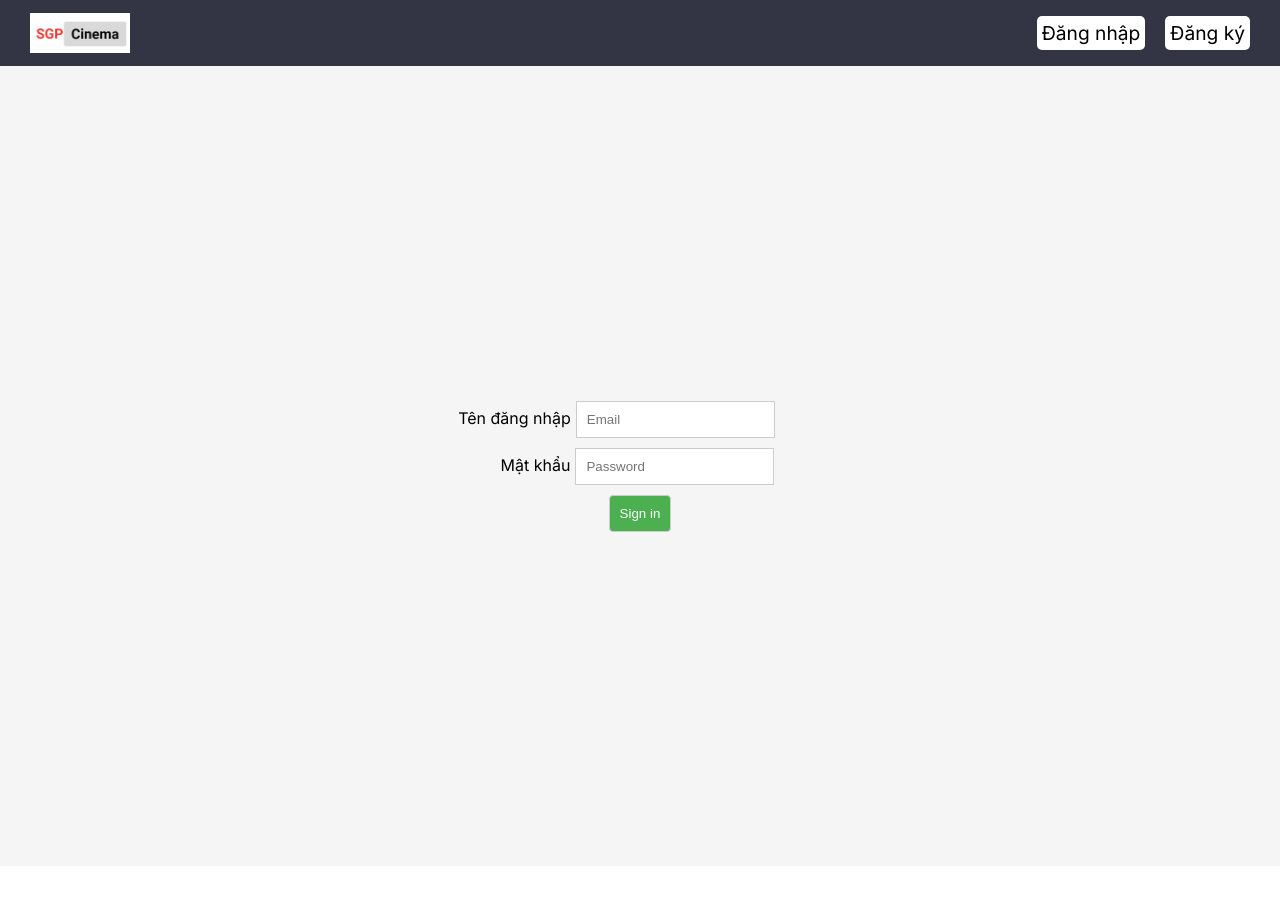
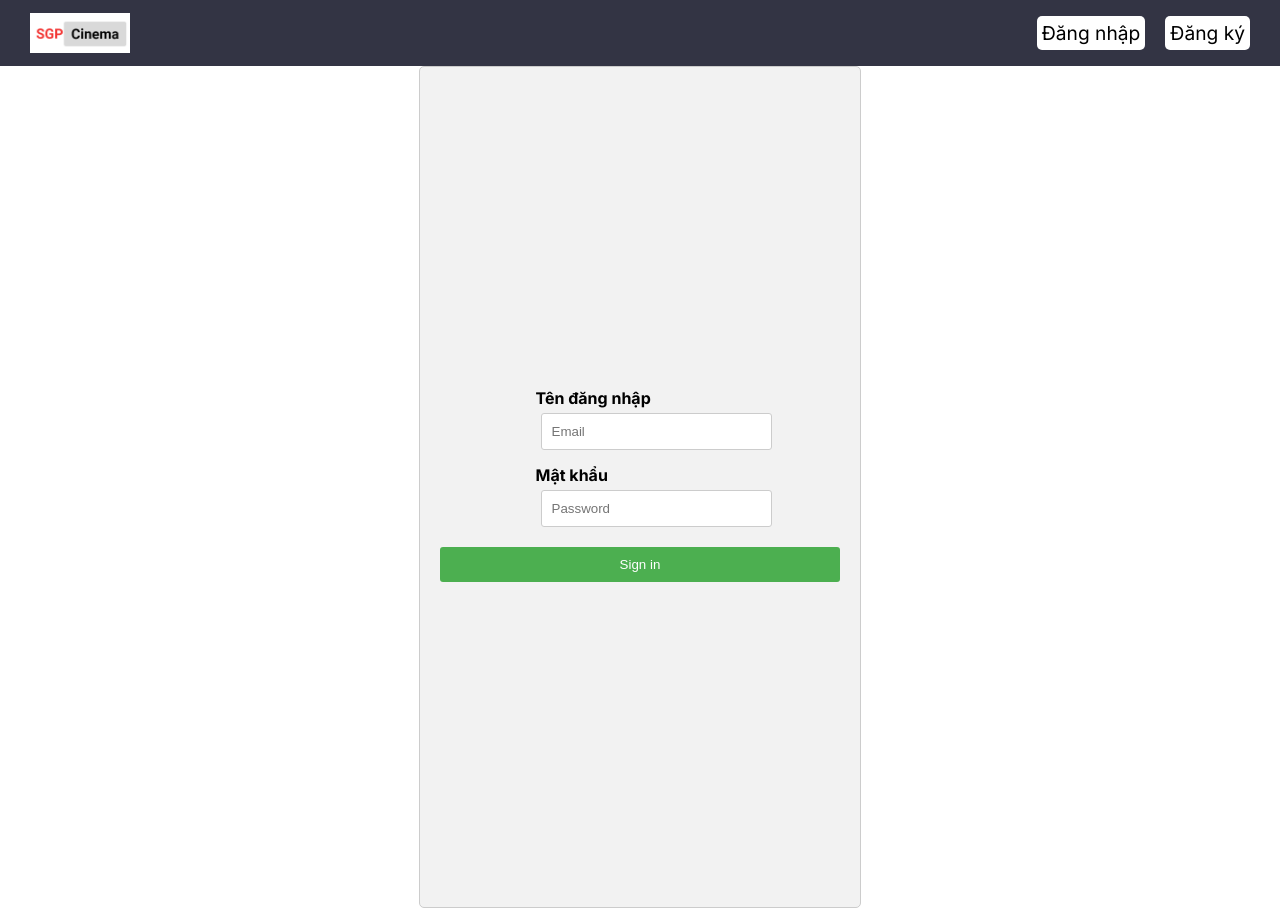
Before and after one commit to peternguyen173/20232_Web_Nhom10_Admin, a Next.js app: page /pages/auth/signin in a window 1280 px wide. Before the commit the page ends 866 px from the top, so only its background shows below. Built offline with nearby package versions, Linux system fonts and the light colour scheme; no server answers.

Commit message:
auth-css

```diff
--- a/src/app/pages/auth/auth.css
+++ b/src/app/pages/auth/auth.css
@@ -1,3 +1,53 @@
-.tdn {
+/* .tdn {
     padding-right: 42px;
-}
+} */
+
+/* auth.css */
+
+.formpage {
+    max-width: 400px;
+    margin: 0 auto;
+    padding: 20px;
+    background-color: #f2f2f2;
+    border: 1px solid #ccc;
+    border-radius: 5px;
+  }
+
+  .formpage .tdn,
+  .formpage div {
+    margin-bottom: 10px;
+  }
+
+  .formpage label {
+    display: block;
+    font-weight: bold;
+  }
+
+  .formpage input[type="email"],
+  .formpage input[type="password"] {
+    width: 100%;
+    padding: 10px;
+    border: 1px solid #ccc;
+    border-radius: 3px;
+  }
+
+  .formpage button {
+    display: block;
+    width: 100%;
+    padding: 10px;
+    background-color: #4caf50;
+    color: #fff;
+    border: none;
+    border-radius: 3px;
+    cursor: pointer;
+  }
+
+  .formpage button:hover {
+    background-color: #45a049;
+  }
+
+  .toast-container {
+    width: 300px;
+    margin-top: 20px;
+    z-index: 9999;
+  }
```
